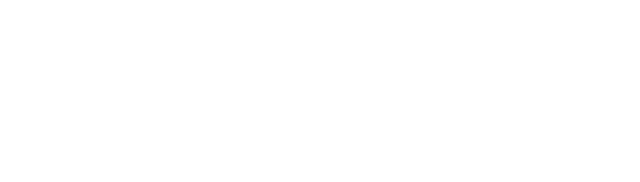
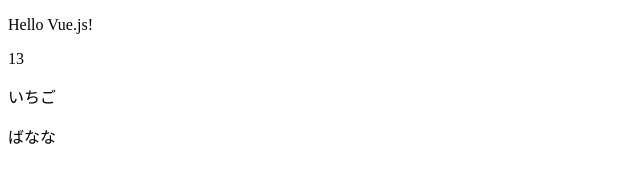
Before and after one commit to jinhoou/cr_vue, a plain HTML site: page section08/index.html in a window 1280 px wide. Shown: the whole page, without its empty margins (0-640 px from the left). Drawn offline with nearby package versions, Linux system fonts and the light colour scheme.

Commit message:
main.js 修正

```diff
--- a/section08/index.html
+++ b/section08/index.html
@@ -13,7 +13,7 @@
     <p>{{ list[2] }}</p>
     <p>{{ list[num] }}</p>
   </div>
-  <script src="https://cdn.jsdelivr.net/npm/vue@2.5.21/dist/vue.js"></script>
+  <script src="http://cdn.jsdelivr.net/npm/vue@2.5.21/dist/vue.js"></script>
   <script src="main.js"></script>
 </body>
 
--- a/section08/main.js
+++ b/section08/main.js
@@ -1,10 +1,10 @@
 var app=new Vue({
   el:'#app',
   data: {
-    message: 'Hello Vue.js!',
-    scroll: 0
-  },
-  mounted:function(){
-    this.scroll=100
+    message: {
+      value:'Hello Vue.js!'
+    },
+    list: ['りんご','ばなな','いちご',],
+    num: 1
   }
 })
```
